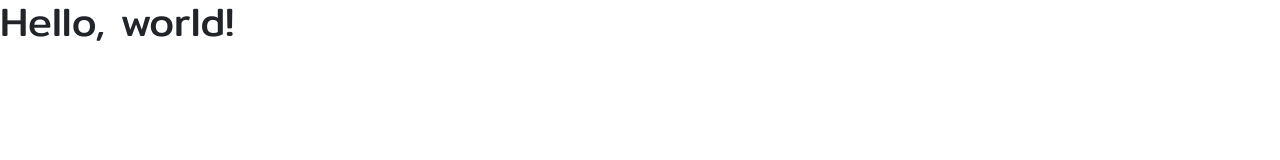
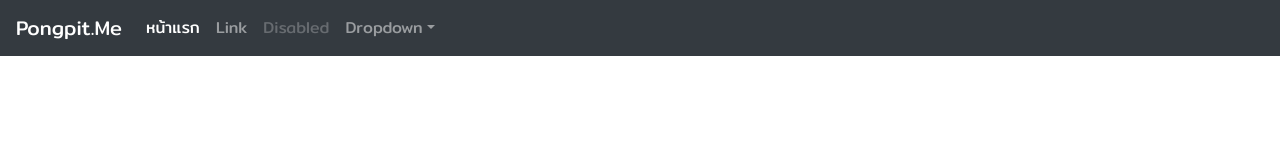
Before and after one commit to changthai2540/changthai2540.github.io, a plain HTML site: page index.html in a window 1280 px wide. Drawn offline with nearby package versions, Linux system fonts and the light colour scheme.

Commit message:
Add files via upload

```diff
--- a/index.html
+++ b/index.html
@@ -13,6 +13,34 @@
 	<link href="https://fonts.googleapis.com/css?family=Mitr" rel="stylesheet">
   </head>
   <body>
+	<nav class="navbar navbar-expand-md navbar-dark bg-dark fixed-top">
+      <a class="navbar-brand" href="#">Pongpit.Me</a>
+      <button class="navbar-toggler" aria-expanded="false" aria-controls="navbarsExampleDefault" aria-label="Toggle navigation" type="button" data-toggle="collapse" data-target="#navbarsExampleDefault">
+        <span class="navbar-toggler-icon"></span>
+      </button>
+
+      <div class="collapse navbar-collapse" id="navbarsExampleDefault">
+        <ul class="navbar-nav mr-auto">
+          <li class="nav-item active">
+            <a class="nav-link" href="#">หน้าแรก <span class="sr-only">(current)</span></a>
+          </li>
+          <li class="nav-item">
+            <a class="nav-link" href="#">Link</a>
+          </li>
+          <li class="nav-item">
+            <a class="nav-link disabled" href="#">Disabled</a>
+          </li>
+          <li class="nav-item dropdown">
+            <a class="nav-link dropdown-toggle" id="dropdown01" aria-expanded="false" aria-haspopup="true" href="http://example.com" data-toggle="dropdown">Dropdown</a>
+            <div class="dropdown-menu" aria-labelledby="dropdown01">
+              <a class="dropdown-item" href="#">Action</a>
+              <a class="dropdown-item" href="#">Another action</a>
+              <a class="dropdown-item" href="#">Something else here</a>
+            </div>
+          </li>
+        </ul>
+      </div>
+    </nav>
     <h1>Hello, world!</h1>
 
     <!-- Optional JavaScript -->
```
